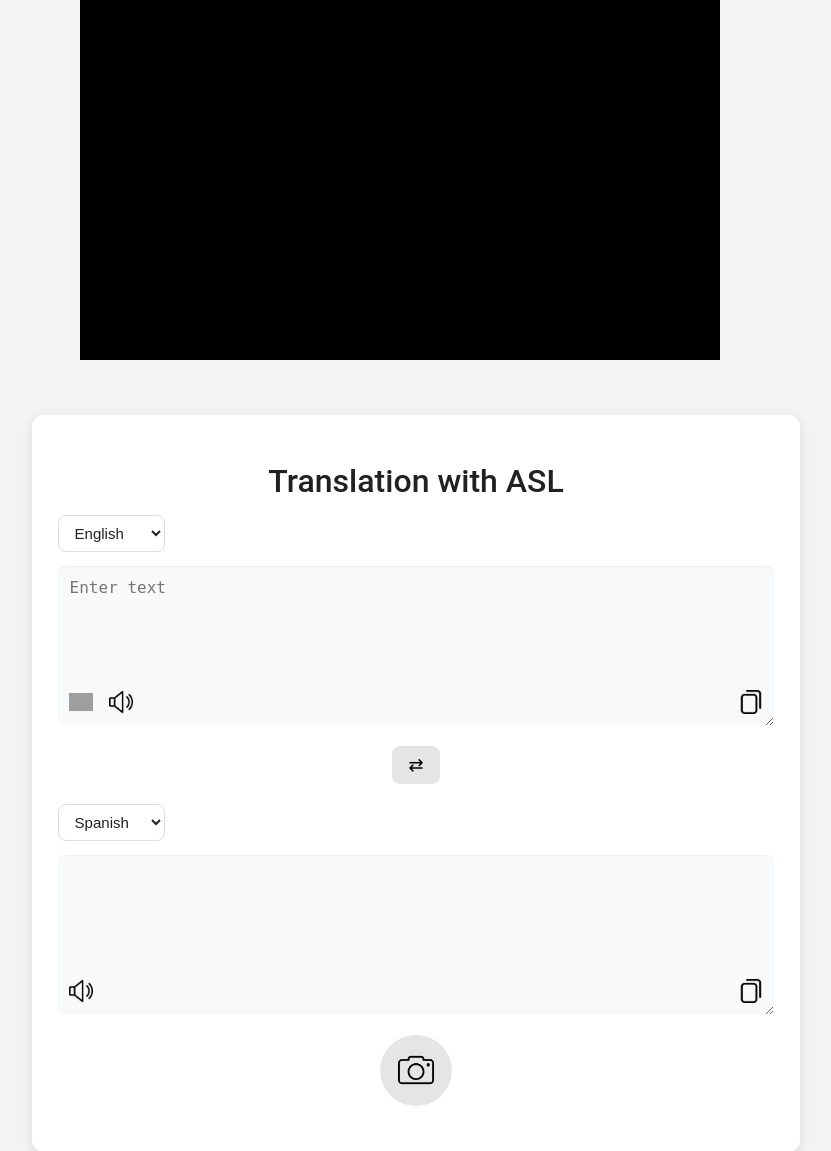
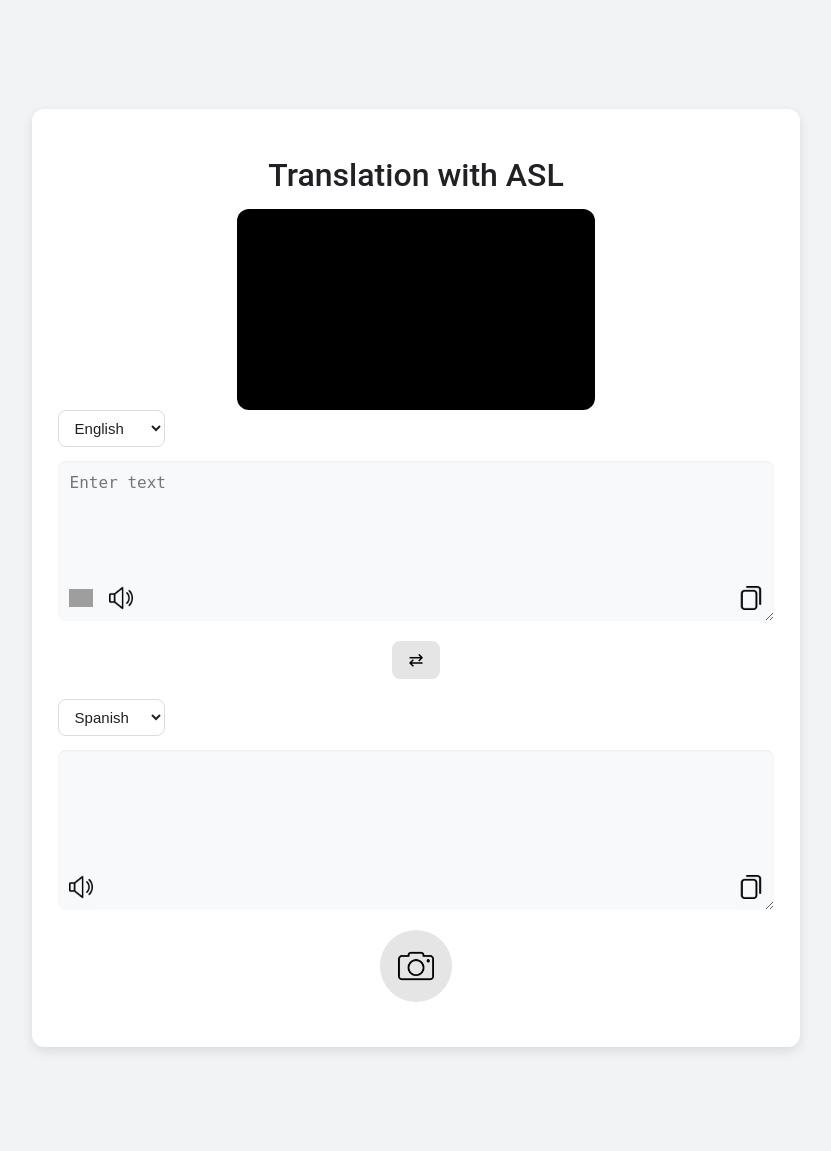
Before and after one commit to JackCarluccio/asl-translation-aid, a Flask app: page / in a window 1280 px wide. Shown: the top 1151 px of the page, without its empty margins (224-1055 px from the left). After the commit the page ends 1051 px from the top, so only its background shows below. Run offline with Flask 3, Linux system fonts and the light colour scheme; parts of the project's set-up code (start-up, migrations or seed data) failed here and were passed over; grey boxes are pictures that could not be loaded.

Commit message:
video preview styled

```diff
--- a/src/web/static/css/style.css
+++ b/src/web/static/css/style.css
@@ -93,6 +93,19 @@ h1 {
   margin-bottom: 2%;
   font-weight: 500;
   color: #202124;
+}
+
+.video-wrapper {
+  display: flex;
+  justify-content: center;  /* horizontal center */
+}
+
+#video-preview {
+  width: 50%;
+  height: auto;
+  aspect-ratio: 640/360;
+  background: #000;
+  border-radius: 12px;
 }
 
 /* Tabs for text/camera/mic */
--- a/src/web/static/js/capture.js
+++ b/src/web/static/js/capture.js
@@ -1,5 +1,6 @@
 // Elements
 const cameraBtn = document.getElementById('camera-button');
+const videoPreview = document.getElementById('video-preview');
 const inputTextArea = document.getElementById('input-text');
 
 let stream;
@@ -12,23 +13,18 @@ let sendTimer = null;
 
 // Starts webcam, encodes frames to JPEG, and sends them to the server
 async function startWebcamStreaming({
-	videoSelector = "#preview",
 	width = 640,
 	height = 360,
 	fps = 10,
 	jpegQuality = 0.7,   // 0..1
 } = {}) {
-    // Grab the preview video
-    videoEl = document.querySelector(videoSelector);
-    if (!videoEl) throw new Error(`No <video> element at ${videoSelector}`);
-
     // Get webcam
     stream = await navigator.mediaDevices.getUserMedia({
         video: { width: { ideal: width }, height: { ideal: height }, frameRate: { ideal: 30 } },
         audio: false
     });
-    videoEl.srcObject = stream;
-    await videoEl.play();
+    videoPreview.srcObject = stream;
+    await videoPreview.play();
 
     // Offscreen canvas for encoding (no HTML element needed)
     canvas = document.createElement("canvas");
--- a/src/web/templates/index.html
+++ b/src/web/templates/index.html
@@ -8,11 +8,14 @@
 </head>
 <body>
   <audio id="player" controls></audio>
-  <video id="preview" autoplay muted playsinline style="width:640px;height:360px;background:#000;"></video>
 
   <div class="container">
 
     <h1>Translation with ASL</h1>
+
+    <div class="video-wrapper">
+      <video id="video-preview" autoplay muted playsinline></video>
+    </div>
 
     <!-- Text Mode -->
     <div id="textMode" class="mode active">
```
